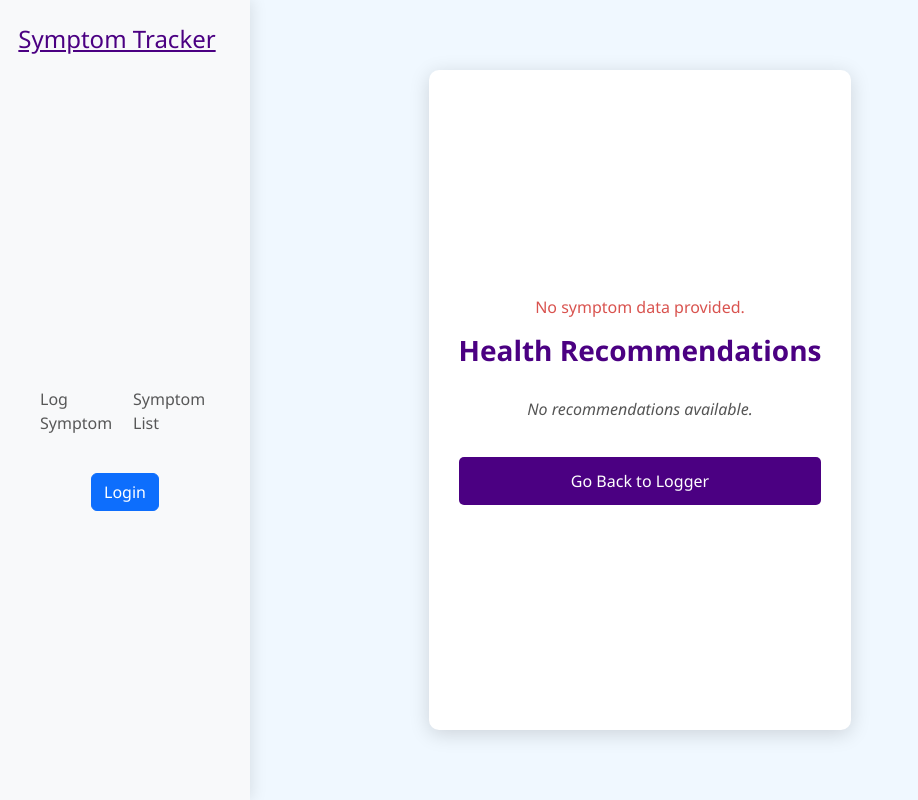
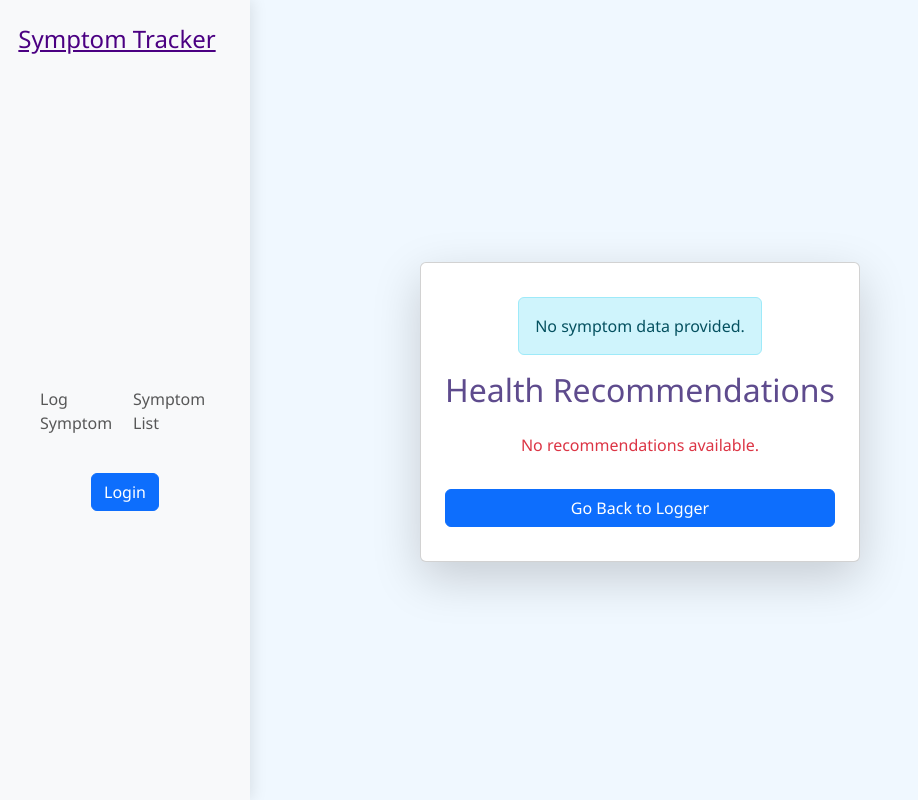
Before and after one commit to Jokinth/Patient-Symptom-Tracker, a React (Create React App) app in the folder frontend/: page /recommendations in a window 1280 px wide. Shown: the whole page, without its empty margins (0-918 px from the left). Built offline with nearby package versions, Linux system fonts and the light colour scheme.

Commit message:
Update Recommendations.js

```diff
--- a/frontend/src/components/Recommendations.js
+++ b/frontend/src/components/Recommendations.js
@@ -2,6 +2,7 @@ import React, { useState, useEffect } from 'react';
 import { useLocation, useNavigate } from 'react-router-dom';
 import { getRecommendations } from './healthRecommendations'; // Import getRecommendations function
 import NavBar from './NavBar';
+import 'bootstrap/dist/css/bootstrap.min.css';
 import './Recommendations.css';
 
 const Recommendations = () => {
@@ -12,31 +13,29 @@ const Recommendations = () => {
     const [recommend, setRecommend] = useState(''); // State for doctor recommendation
 
     useEffect(() => {
-        // Check if state is passed from the previous page
         const { name, message: passedMessage, recommendations: passedRecommendations, severity } = location.state || {};
 
         if (passedMessage) {
-            setMessage(passedMessage); // If message is passed, set it
+            setMessage(passedMessage);
         } else {
-            setMessage('No message available.'); // Default message
+            setMessage('No message available.');
         }
 
         if (passedRecommendations && passedRecommendations.length > 0) {
-            setRecommendations(passedRecommendations); // Set recommendations if passed
+            setRecommendations(passedRecommendations);
         } else if (name) {
             const fetchedRecommendations = getRecommendations(name.toLowerCase());
-            setRecommendations(fetchedRecommendations); // Otherwise fetch recommendations based on symptom name
+            setRecommendations(fetchedRecommendations);
 
             if (fetchedRecommendations.length > 0) {
-                setMessage('Recommendations found!'); // Update message if recommendations are available
+                setMessage('Recommendations found!');
             } else {
                 setMessage('No recommendations available for this symptom.');
             }
         } else {
-            setMessage('No symptom data provided.'); // Handle missing symptom name
+            setMessage('No symptom data provided.');
         }
 
-        // Check if severity is high, and add "Go to doctor" recommendation
         if (severity > 7) {
             setRecommend('Severity is high. We recommend you visit a doctor.');
         } else {
@@ -49,26 +48,25 @@ const Recommendations = () => {
     };
 
     return (
-        <div className="recommendations-container">
+        <div className="container">
             <NavBar />
-            <div className="content">
-                {message && <p className="message">{message}</p>} {/* Display the message */}
-                <h2 className="header">Health Recommendations</h2>
+            <div className="card mt-4 p-4 shadow-lg">
+                {message && <p className="alert alert-info">{message}</p>}
+                <h2 className="text-center">Health Recommendations</h2>
 
                 {recommendations.length > 0 ? (
-                    <ul className="recommendation-list">
+                    <ul className="list-group mt-3">
                         {recommendations.map((tip, index) => (
-                            <li key={index} className="recommendation-item">* {tip}</li>
+                            <li key={index} className="list-group-item">* {tip}</li>
                         ))}
                     </ul>
                 ) : (
-                    <p className="no-recommendations">No recommendations available.</p>
+                    <p className="text-danger text-center mt-3">No recommendations available.</p>
                 )}
 
-                {/* Display the "Go to doctor" recommendation if severity is high */}
-                {recommend && <p className="doctor-recommendation">{recommend}</p>}
+                {recommend && <p className="alert alert-warning text-center mt-3">{recommend}</p>}
 
-                <button className="go-back-button" onClick={handleGoBack}>Go Back to Logger</button>
+                <button className="btn btn-primary w-100 mt-3" onClick={handleGoBack}>Go Back to Logger</button>
             </div>
         </div>
     );
```
